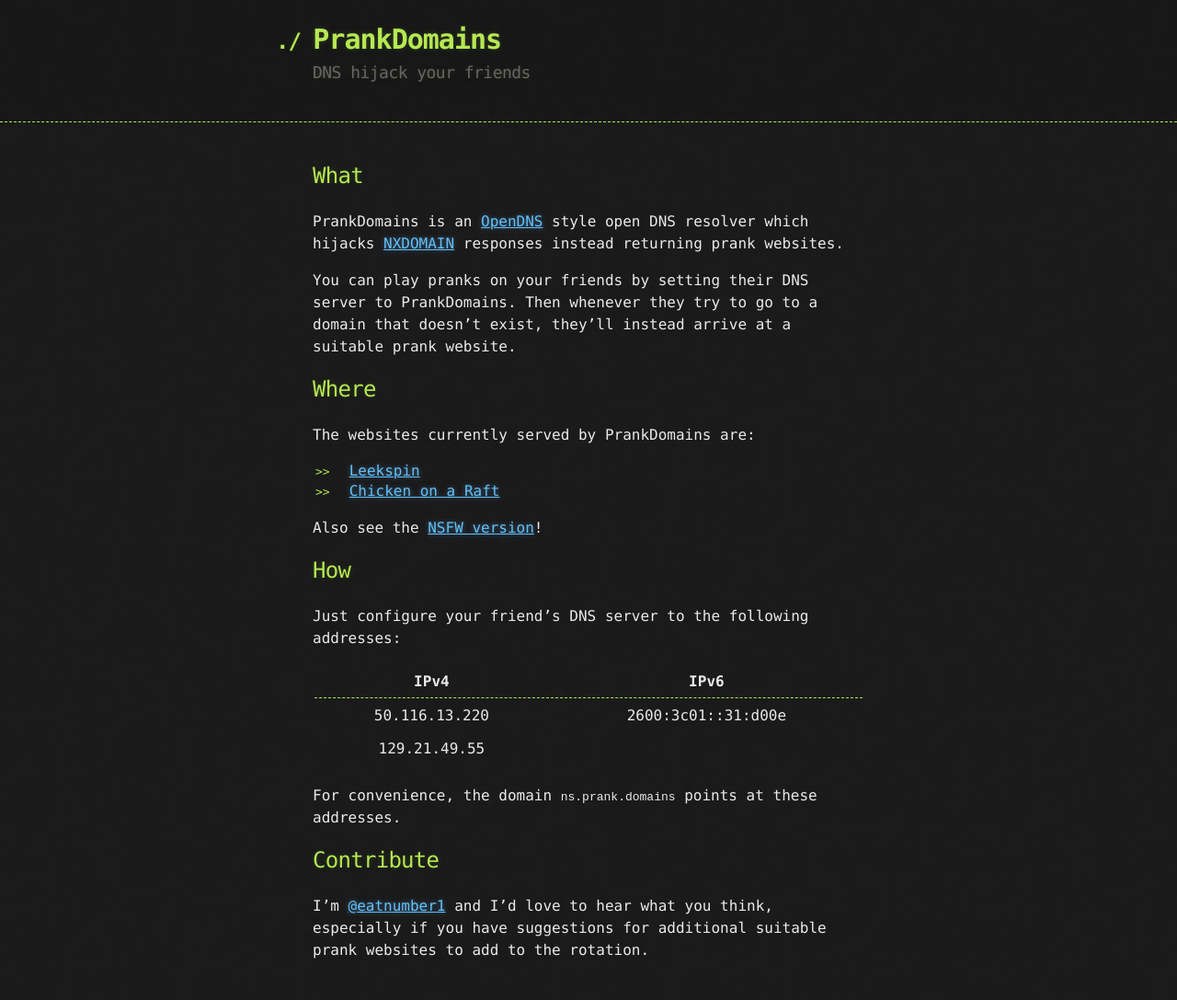
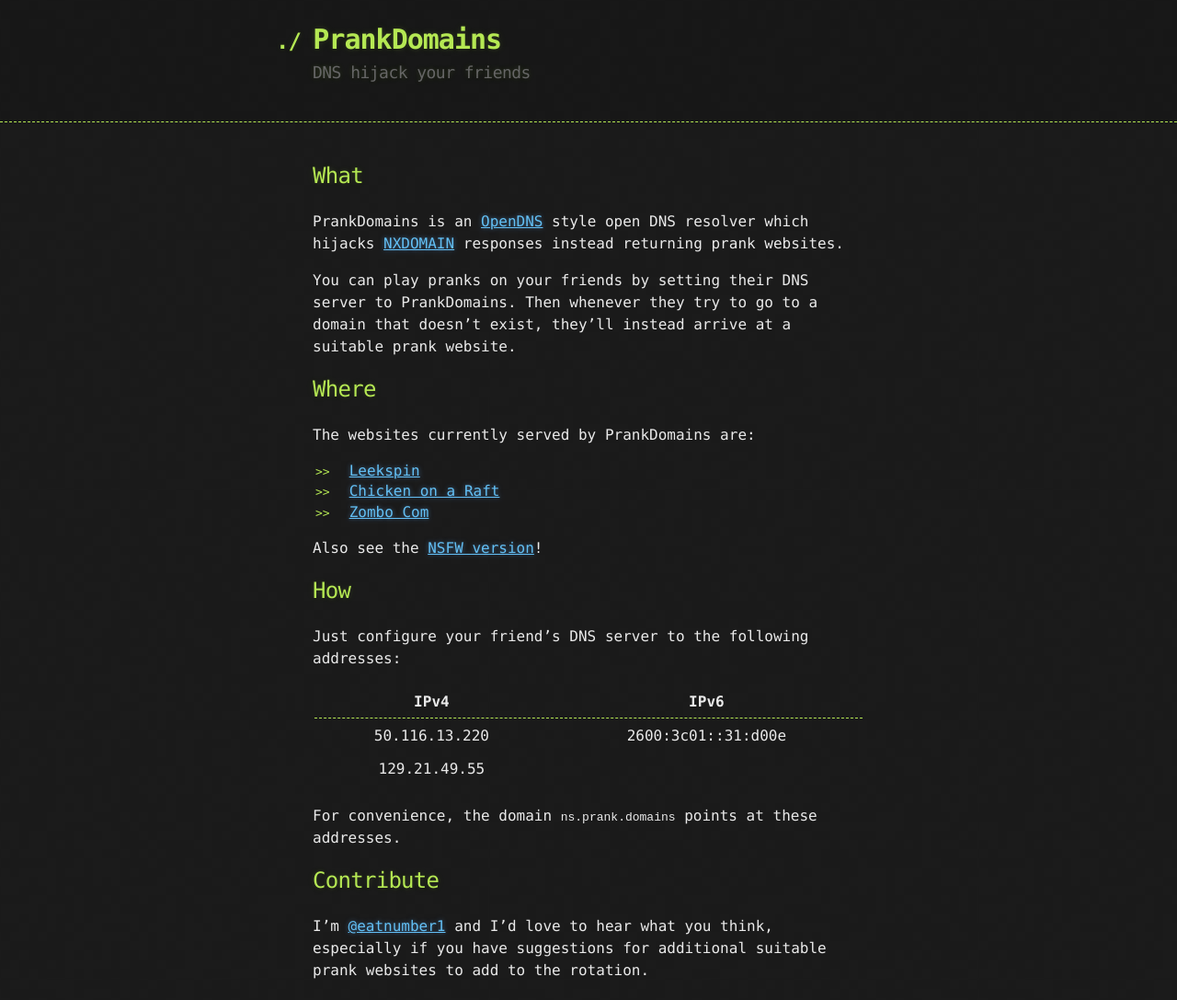
Before and after one commit to eatnumber1/prank.domains, a Jekyll site: the page built from index.markdown, in a window 1280 px wide. Shown: the whole page at 92% size. Built offline with Jekyll 4.4.1, drawn with Linux system fonts in a browser that asks for light colours; before the commit the page ends 1065 px from its top, so only the background shows below that.

Commit message:
Add zombocom to the rotation

```diff
--- a/index.markdown
+++ b/index.markdown
@@ -16,6 +16,7 @@ The websites currently served by {{ site.title }} are:
 
  * [Leekspin]
  * [Chicken on a Raft][ChickenOnARaft]
+ * [Zombo Com][ZomboCom]
 
 Also see the [NSFW version][spin.wang]!
 
```
Also changed, not shown: other parts of index.markdown (+1 -0 lines).
